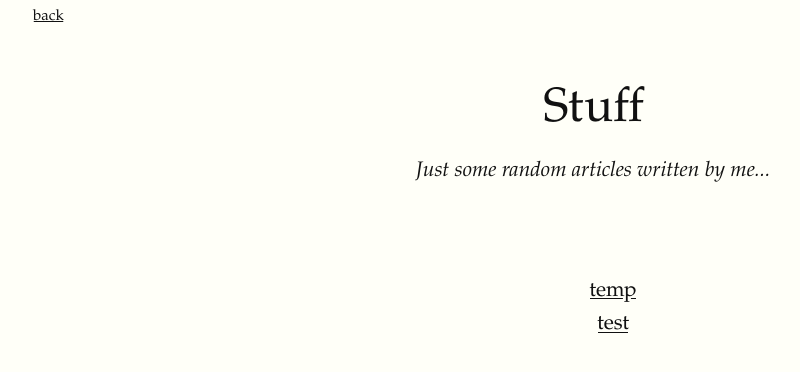
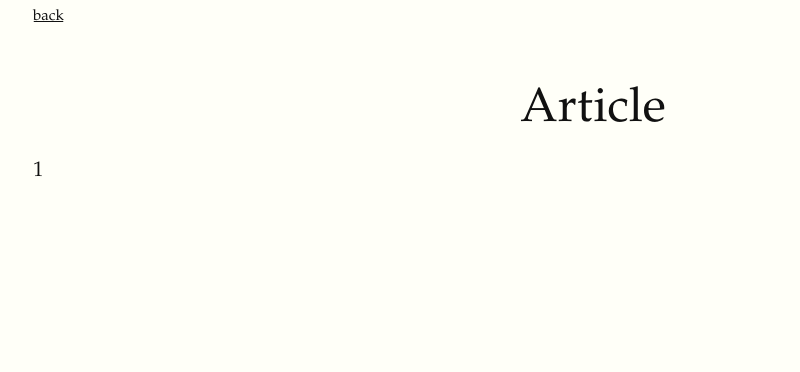
Before and after one commit to asdf1899/stuff, a Vue app: page /#/stuff/1 in a window 1280 px wide. Shown: the top 372 px of the page, without its empty margins (127-927 px from the left). Built offline with nearby package versions, Linux system fonts and the light colour scheme.

Commit message:
Fix router

```diff
--- a/src/App.vue
+++ b/src/App.vue
@@ -1,17 +1,17 @@
 <template>
-  <div id="app">
-    <Homepage></Homepage>
-  </div>
+    <div id="app">
+      <router-view></router-view>
+    </div>
 </template>
 
 <script>
-  import Homepage from './components/Homepage.vue'
+  //import Homepage from './components/Homepage.vue'
 
   export default {
     name: 'App',
-    components: {
+    /*components: {
       Homepage
-    }
+    }*/
   }
 </script>
 <style>
--- a/src/components/ArticleContent.vue
+++ b/src/components/ArticleContent.vue
@@ -2,6 +2,7 @@
     <div>
         <nav-bar url="/" title="Article"></nav-bar>
         <p>{{$route.params.id}}</p>
+
     </div>
 </template>
 
--- a/src/router.js
+++ b/src/router.js
@@ -14,7 +14,7 @@ export default new Router({
       component: Homepage
     },
     {
-      path: '/:id',
+      path: '/stuff/:id',
       name: 'ArticleContent',
       component: ArticleContent
     },
```
